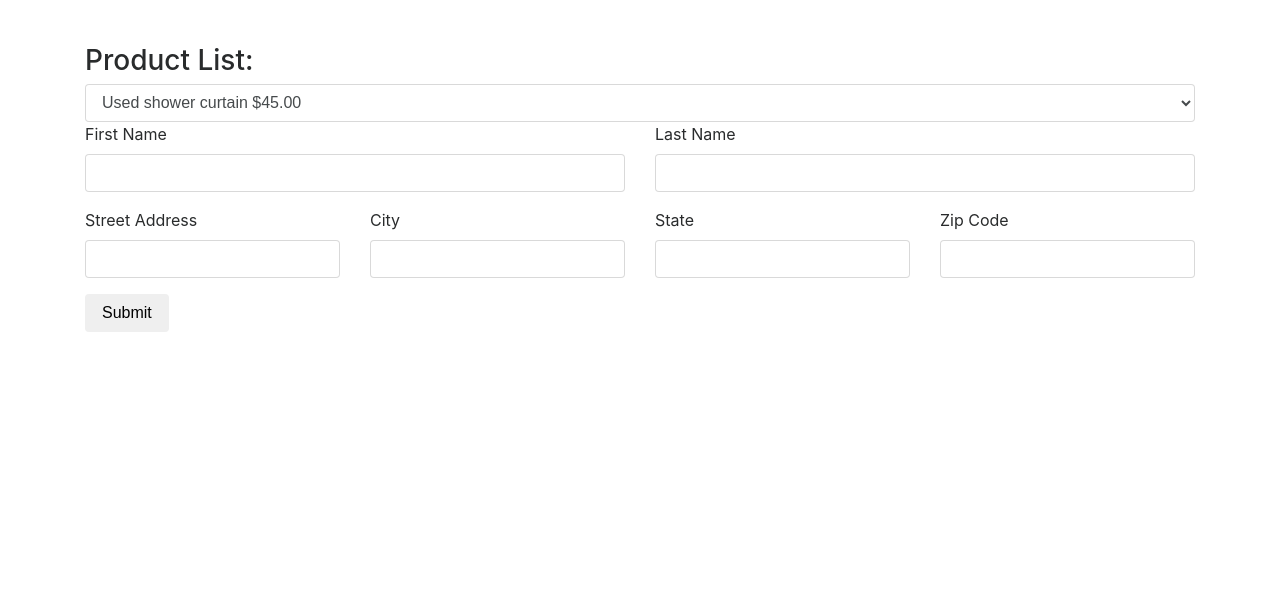
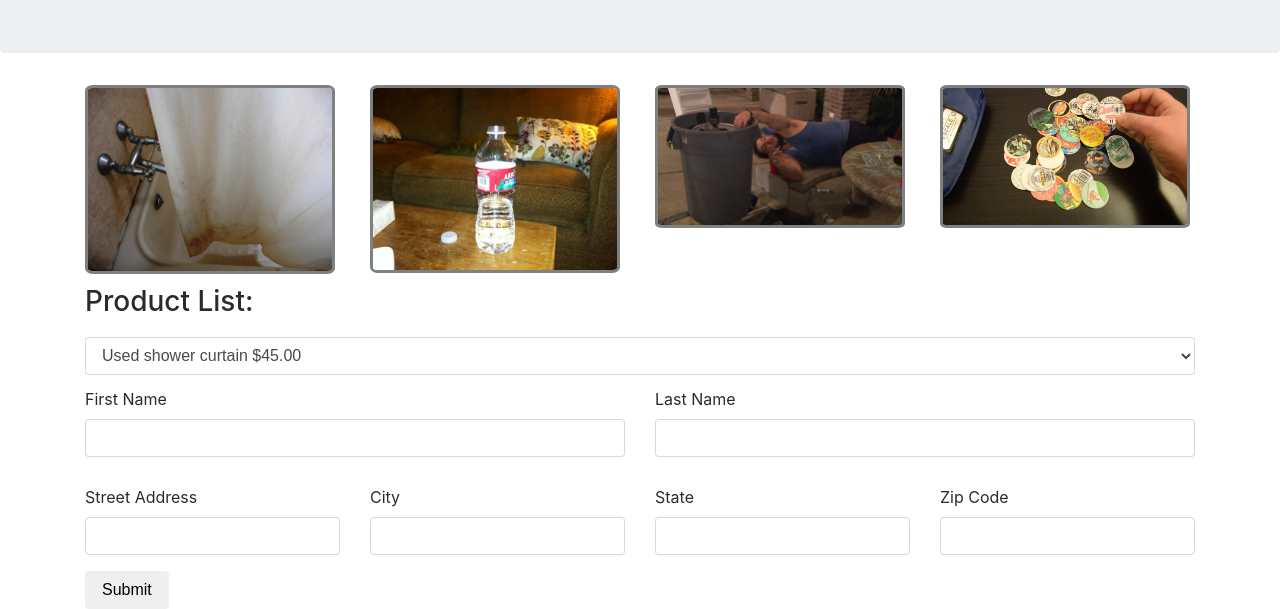
Before and after one commit to Jlannon90/onlinestore, a plain HTML site: page index.html in a window 1280 px wide. Shown: the part 215-824 px from the top of the page. Before the commit the page ends 800 px from the top, so only its background shows below. Drawn offline with Linux system fonts and the light colour scheme.

Commit message:
add jQuery methods, html forms, and everything

```diff
--- a/css/styles.css
+++ b/css/styles.css
@@ -1,3 +1,33 @@
 #receipt {
   display: none;
 }
+
+img {
+  width: 250px;
+  max-height: auto;
+  border-style: solid;
+  border-width: medium;
+  border-radius: 3%;
+  border-color: grey;
+}
+
+.jumbotron h1 {
+  text-align: center;
+  font-size: 60px;
+}
+
+.form-group {
+  padding-top: 12px;
+}
+
+#productDropdown {
+  padding-top: 12px;
+}
+
+h3 {
+  padding-top: 12px;
+}
+
+body {
+
+}
--- a/index.html
+++ b/index.html
@@ -13,26 +13,26 @@
     </div>
     <div class="container">
       <div class="row">
-        <div class="col col-md-4">
-          <img src="" alt="" />
+        <div class="col col-md-3">
+          <img src="img/curtain.jpg" alt="" />
         </div>
-        <div class="col col-md-4">
-          <img src="" alt="" />
+        <div class="col col-md-3">
+          <img src="img/water.jpg" alt="" />
         </div>
-        <div class="col col-md-4">
-          <img src="" alt="" />
+        <div class="col col-md-3">
+          <img src="img/keg.jpeg" alt="" />
         </div>
-        <div class="col col-md-4">
-          <img src="" alt="" />
+        <div class="col col-md-3">
+          <img src="img/pog.jpg" alt="" />
         </div>
       </div>
       <h3>Product List:</h3>
       <form id="productDropdown">
         <select class="form-control" id="products">
-          <option>Used shower curtain $45.00</option>
-          <option>Empty Arrowhead water bottle 5.00</option>
-          <option>Tapped beer keg $300.00</option>
-          <option>My old Pog collection $500.00</option>
+          <option value="Used shower curtain">Used shower curtain $45.00</option>
+          <option value="Empty Arrowhead water bottle">Empty Arrowhead water bottle 5.00</option>
+          <option value="Tapped beer keg">Tapped beer keg $300.00</option>
+          <option value="My old Pog collection">My old Pog collection $500.00</option>
         </select>
       </form>
       <form id="information">
@@ -50,9 +50,6 @@
             </div>
           </div>
         </div>
-      <!-- <button type="submit" class="btn">Submit</button>
-      </form>
-      <form id="fullAddress"> -->
         <div class="row">
           <div class="col col-md-3">
             <div class="form-group">
--- a/js/scripts.js
+++ b/js/scripts.js
@@ -1,11 +1,8 @@
 $(function() {
-  $("#productDropdown").submit(function(event) {
-    event.preventDefault();
-    var selection = $("#products").val();
+  // $("#productDropdown").click(function(event) {
+  //   event.preventDefault();
 
-  $(".product").text(selection);
-
-  });
+  // });
 
   $("#information").submit(function(event) {
     event.preventDefault();
@@ -15,6 +12,7 @@ $(function() {
     var city = $("#city").val();
     var state = $("#state").val();
     var zip = $("#zip").val();
+    var selection = $("#products").val();
 
 
     $(".firstName").text(firstName);
@@ -23,7 +21,7 @@ $(function() {
     $(".city").text(city);
     $(".state").text(state);
     $(".zip").text(zip);
-
+    $(".product").text(selection);
 
     $("#receipt").show();
   });
```
Also changed, not shown: img/curtain.jpg (added), img/keg.jpeg (added), img/pog.jpg (added), img/water.jpg (added).
